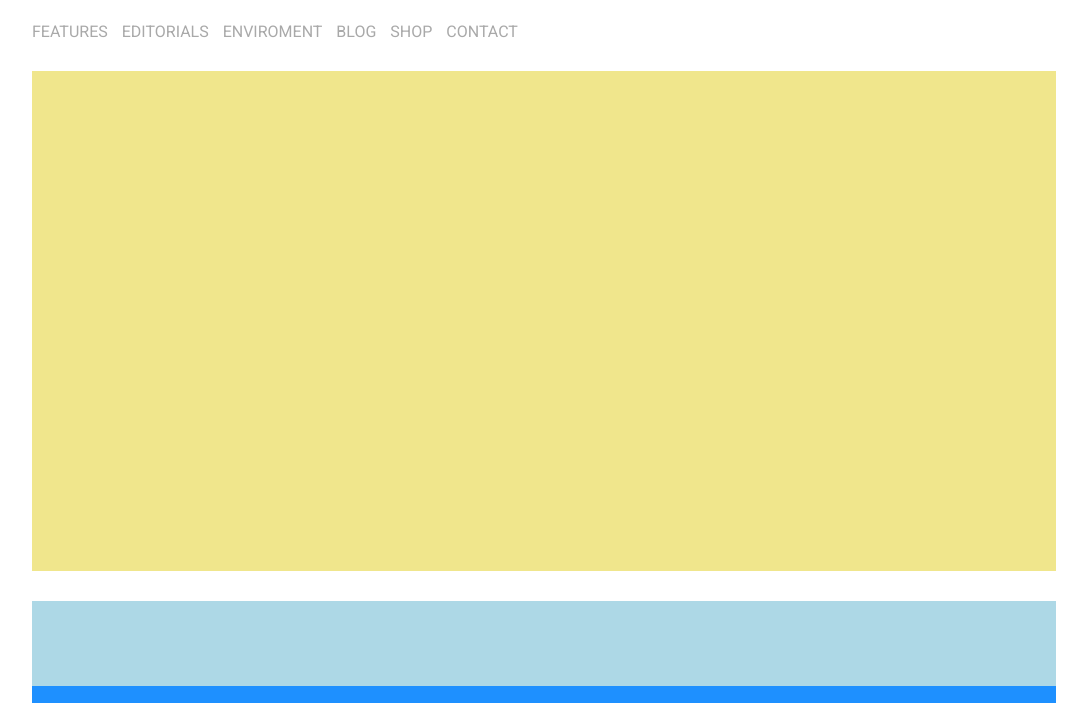
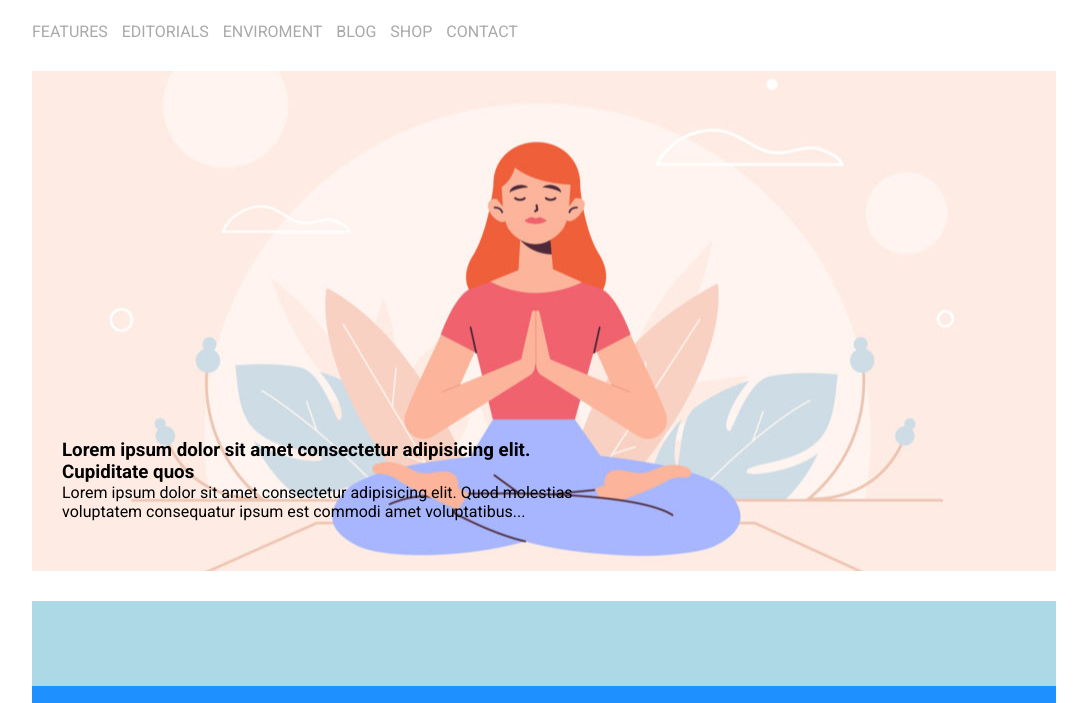
Before and after one commit to eliaraguso/htmlcss-wp, a plain HTML site: page index.html in a window 1280 px wide. Shown: the part 92-795 px from the top of the page, without its empty margins (96-1183 px from the left). Drawn offline with Linux system fonts and the light colour scheme.

Commit message:
creata sezione hero

```diff
--- a/css/style.css
+++ b/css/style.css
@@ -47,9 +47,20 @@ nav{
 
 /* first section khaki  */
 .hero {
-    background-color: khaki;
     height: 500px;
     margin-bottom: 30px;
+    background-image: url(../img/banner.jpg);
+    background-repeat: no-repeat;
+    background-size: cover;
+    background-position: center;
+    position: relative;
+}
+
+.hero-txt {
+    position: absolute;
+    bottom: 50px;
+    left: 30px;
+    width: 50%;
 }
 
 .leadership {
--- a/index.html
+++ b/index.html
@@ -6,8 +6,8 @@
         <meta name="viewport" content="width=device-width, initial-scale=1.0">
         <title>Struttura WP</title>
         <link rel="preconnect" href="https://fonts.googleapis.com">
-<link rel="preconnect" href="https://fonts.gstatic.com" crossorigin>
-<link href="https://fonts.googleapis.com/css2?family=Roboto:wght@300;400;500;700&display=swap" rel="stylesheet">
+        <link rel="preconnect" href="https://fonts.gstatic.com" crossorigin>
+        <link href="https://fonts.googleapis.com/css2?family=Roboto:wght@300;400;500;700&display=swap" rel="stylesheet">
         <link rel="stylesheet" href="css/style.css">
     </head>
     <body>
@@ -31,7 +31,12 @@
             <!-- /header -->
             <!-- main -->
             <main>
-                <section class="hero"></section>
+                <section class="hero">
+                    <div class="hero-txt">
+                        <h3> Lorem ipsum dolor sit amet consectetur adipisicing elit. Cupiditate quos</h3>
+                        <p>Lorem ipsum dolor sit amet consectetur adipisicing elit. Quod molestias voluptatem consequatur ipsum est commodi amet voluptatibus...</p>
+                    </div>
+                </section>
                 <section class="leadership">
                     <div class="leadership-title"></div>
                     <div class="row clearfix">
```
